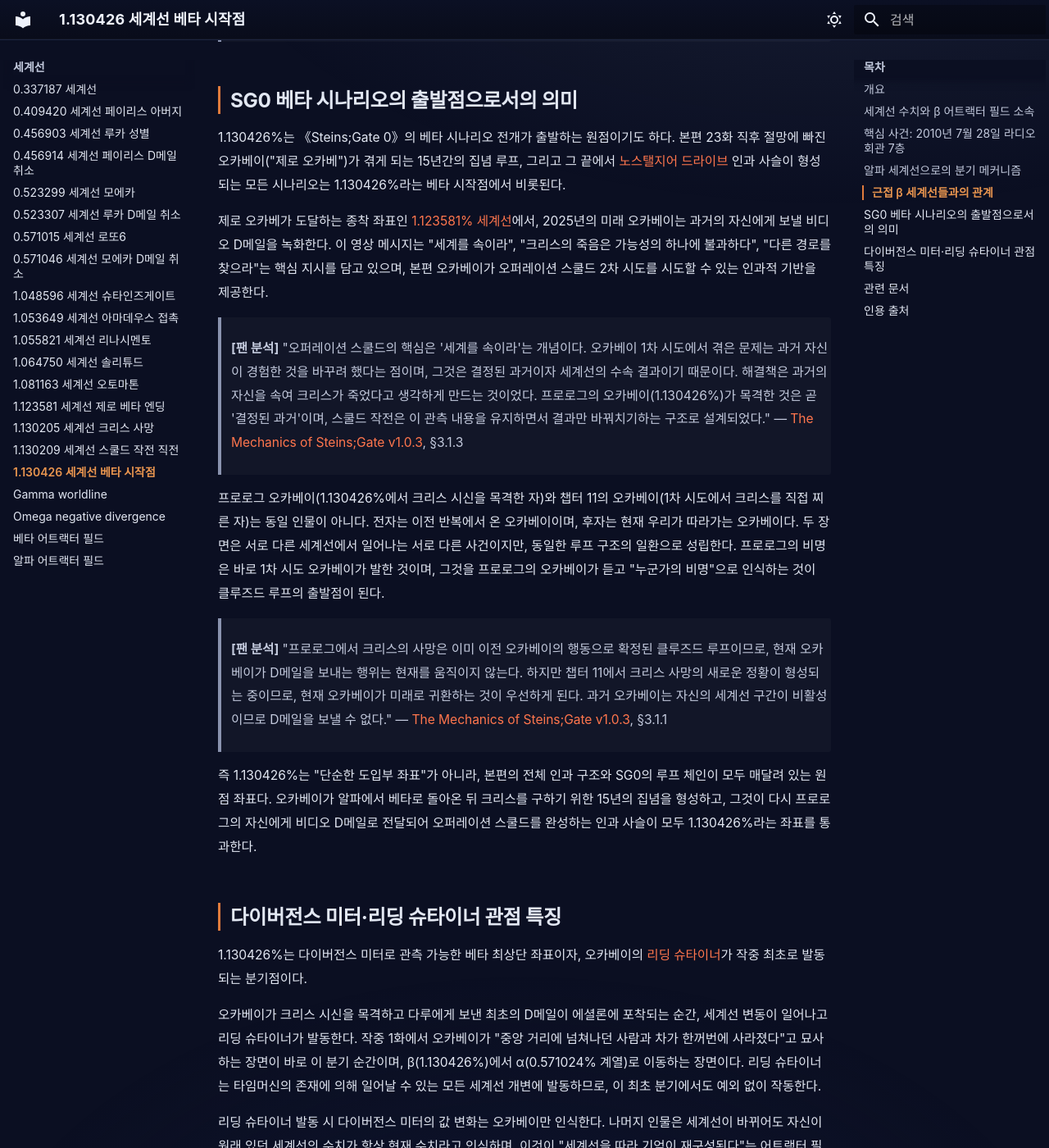
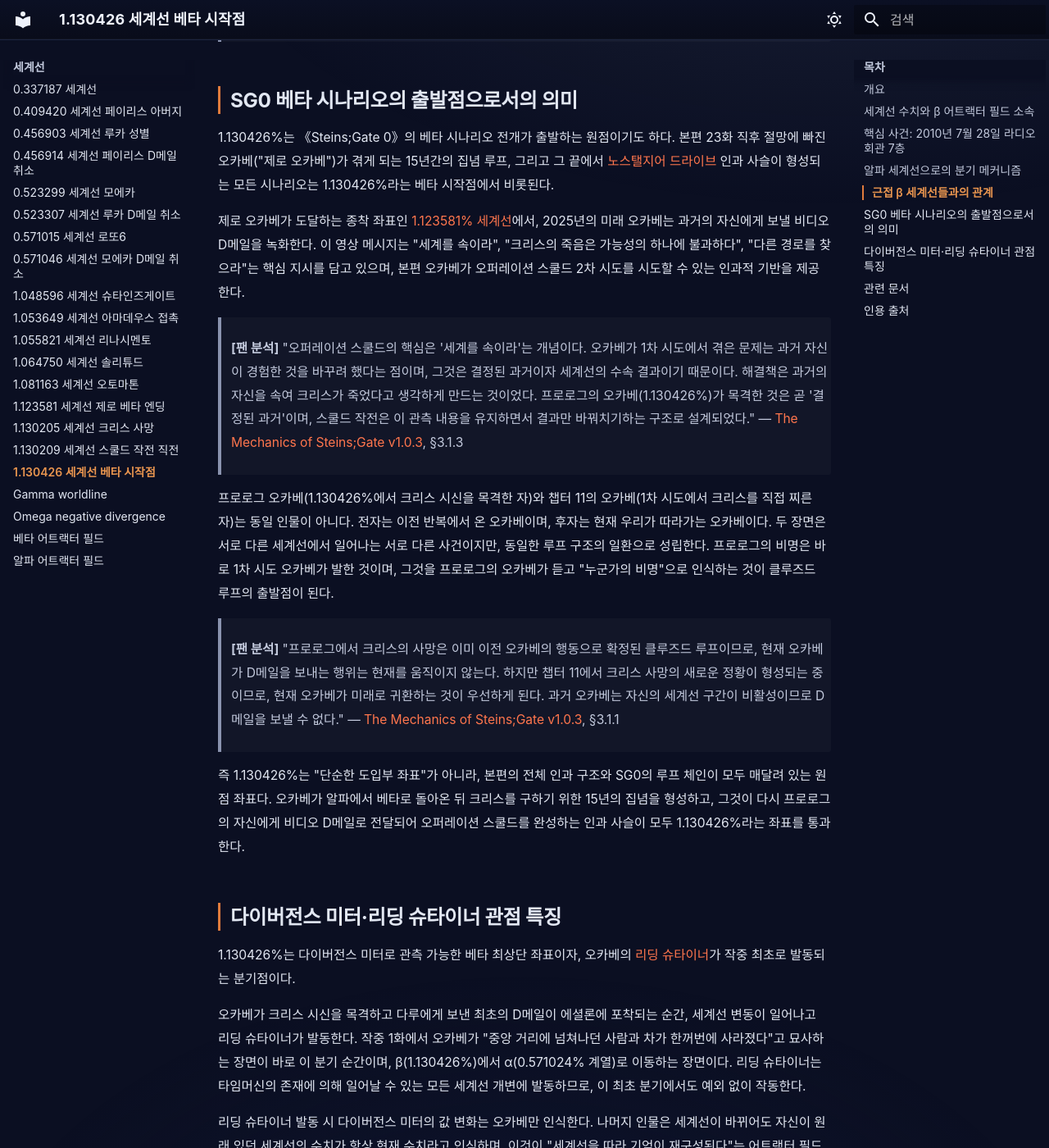
Before and after one commit to sgwiki/sgwiki.github.io, an MkDocs documentation site: the page built from wiki/세계선/1.130426-세계선-베타-시작점.md, in a window 1280 px wide and 1400 px high, scrolled down 3806 px. Shown: the whole window at 82% size. Built offline with MkDocs 1.6.1 and Material for MkDocs 9.7.7, drawn with Linux system fonts in a browser that asks for light colours; some web fonts are replaced; some of the changed text lies outside the part shown.

Commit message:
fix(wiki): 1.130426-세계선-베타-시작점 — 조사 교정과 잉여 이 제거
오카베는 모음으로 끝나므로 주격은 가, 보조사는 는이다. 주격 6건과
보조사 1건을 고쳤다. 아울러 오카베이가·오카베이는·오카베이의·오카베이만·
오카베이( 처럼 이름 뒤에 이가 덧붙은 17건에서 그 이를 뺐다.
서술격(오카베이며·오카베이다)은 정상이므로 건드리지 않았다.

Co-Authored-By: Claude Opus 5 <noreply@anthropic.com>
Claude-Session: https://claude.ai/code/session_01XRMj8dVW9a2VEvvZXjYpVE

```diff
--- a/wiki/세계선/1.130426-세계선-베타-시작점.md
+++ b/wiki/세계선/1.130426-세계선-베타-시작점.md
@@ -46,11 +46,11 @@ description: "1.130426% 세계선은 베타 어트랙터 필드 소속의 세계
 5. **나카바치 발표회 취소**: 타임머신 불시착으로 인해 발표회 자체가 물리적으로 중단 또는 취소된다.
 6. **크리스 생존 (알파 전환)**: 크리스가 발표회장에 가지 않게 되면서 사망 사건이 발생하지 않는 경로로 세계선이 재구성된다. 크리스가 살아남아 라보 멤버가 되고, 시이나 마유리 사망이 수속으로 작용하는 알파 어트랙터 필드로 이동한다.
 
-이 분기 메커니즘에서 핵심은 "D메일 내용 자체가 아니라 D메일이 송신되었다는 사실이 SERN에 포착되었느냐"이다. 오카베이 보낸 문자가 크리스의 사망을 알리는 내용이었던 것은 부수적이며, 본질적 인과는 "타임머신 단서를 담은 통신이 SERN 관측망에 기록되었다"는 사건에 있다.
+이 분기 메커니즘에서 핵심은 "D메일 내용 자체가 아니라 D메일이 송신되었다는 사실이 SERN에 포착되었느냐"이다. 오카베가 보낸 문자가 크리스의 사망을 알리는 내용이었던 것은 부수적이며, 본질적 인과는 "타임머신 단서를 담은 통신이 SERN 관측망에 기록되었다"는 사건에 있다.
 
 > **[공식]** "7월 28일 에셜론의 메일 데이터를 삭제하는 것으로 7월 28일부터 8월 21일까지 인과율은 β세계선 1.130205%로 재구성되는 것입니다. 이것은 D메일이 애초에 인과율의 고리로부터 벗어난 이레귤러한 경우기 때문에 그것을 보내거나 지우거나 하는 간섭을 하면 인과율을 무시한 커다란 개변이 발생한다는 본 작품의 인과율 개변에 대한 룰에 따르고 있습니다." — [슈타게 공식 QA자료집](../근거자료/공식/qa-자료집.md), Q25
 
-반대로 말하면, 오카베이 챕터 10에서 IBN 5100으로 에셜론에 기록된 최초 D메일 데이터를 삭제하면 알파 분기의 원인(에셜론 포착)이 소거되어 베타 세계선(1.130205% 인근)으로 되돌아오는 것이다. 알파/베타를 가르는 결정적 기준은 스즈하의 타임머신이 라디오 회관 건물에 박혀 있느냐(알파) 아니냐(베타)로 요약할 수 있다.
+반대로 말하면, 오카베가 챕터 10에서 IBN 5100으로 에셜론에 기록된 최초 D메일 데이터를 삭제하면 알파 분기의 원인(에셜론 포착)이 소거되어 베타 세계선(1.130205% 인근)으로 되돌아오는 것이다. 알파/베타를 가르는 결정적 기준은 스즈하의 타임머신이 라디오 회관 건물에 박혀 있느냐(알파) 아니냐(베타)로 요약할 수 있다.
 
 ## 근접 β 세계선들과의 관계
 
@@ -64,39 +64,39 @@ description: "1.130426% 세계선은 베타 어트랙터 필드 소속의 세계
 | [1.130212%](1.130205-세계선-크리스-사망.md) | 스쿨드 작전 왕복 2회 후 도달점 | 2차 시도 오카베가 도착하는 좌표 |
 | 1.130238% | 마유리 엔딩 | 크리스를 구하지 않고 마유리와 맺어지는 분기 |
 
-1.130426%와 1.130205%의 차이는 0.000221%로, 어트랙터 필드 내의 미세 변동에 해당한다. 1.130426%는 "아직 오카베이 알파를 경험하기 전, 베타 원상태"를 가리키며, 1.130205%는 "알파 탈출 후 되돌아온 베타 좌표"를 가리킨다. 양쪽 모두 베타 수속 안에 있으므로 크리스 사망이라는 결과는 동일하지만, 1.130205%의 오카베이는 이미 알파에서의 기억(리딩 슈타이너로 유지)을 가진 채 이 좌표에 머문다는 차이가 있다.
+1.130426%와 1.130205%의 차이는 0.000221%로, 어트랙터 필드 내의 미세 변동에 해당한다. 1.130426%는 "아직 오카베가 알파를 경험하기 전, 베타 원상태"를 가리키며, 1.130205%는 "알파 탈출 후 되돌아온 베타 좌표"를 가리킨다. 양쪽 모두 베타 수속 안에 있으므로 크리스 사망이라는 결과는 동일하지만, 1.130205%의 오카베는 이미 알파에서의 기억(리딩 슈타이너로 유지)을 가진 채 이 좌표에 머문다는 차이가 있다.
 
 > **[공식]** "챕터11 돌입시의 세계선변동률은 1.130205%에 비해 슈타인즈 게이트 돌입직전의 세계선 변동률은 1.130212% 이 오차는 타임트래블 왕복2회분의 세계선변동의 결과라 생각된다." — [슈타게 공식 QA자료집](../근거자료/공식/qa-자료집.md), Q29
 
 즉 1.130205%에서 오퍼레이션 스쿨드를 위해 물리적 타임 트래블을 2회 왕복하면 미세한 변동이 누적되어 1.130212%에 도달한다. 이 미세 변동 덕분에 1차 시도 오카베와 2차 시도 오카베가 동일 시공간에서 물리적으로 마주치지 않는다.
 
-1.130238%는 크리스와의 결속이 약해진 오카베이 알파를 탈출한 뒤 크리스의 죽음을 받아들이고 마유리와 연인 관계가 되는 비극적 분기다. 이 세계선에서는 스즈하가 8월 21일에 나타나지 않으며, 오퍼레이션 스쿨드가 발동하지 않는다.
+1.130238%는 크리스와의 결속이 약해진 오카베가 알파를 탈출한 뒤 크리스의 죽음을 받아들이고 마유리와 연인 관계가 되는 비극적 분기다. 이 세계선에서는 스즈하가 8월 21일에 나타나지 않으며, 오퍼레이션 스쿨드가 발동하지 않는다.
 
 > **[팬 분석]** "마유리 엔딩에서는 8월 21일이 지나도 스즈하가 나타나지 않는다. 오카베가 크리스의 죽음을 신문 기사로 직접 확인하면서 더 이상 자기 기만을 유지하지 못하기 때문에, 오퍼레이션 스쿨드가 발동할 계기가 형성되지 않는다. 스쿨드의 지식을 가진 스즈하가 이 세계선에 도착하는 것 자체가 모순을 일으킬 수 있다." — [The Mechanics of Steins;Gate v1.0.3](../근거자료/비공식/mechanics-of-steins-gate/ch3.md), §3.3.2
 
 ## SG0 베타 시나리오의 출발점으로서의 의미
 
-1.130426%는 《Steins;Gate 0》의 베타 시나리오 전개가 출발하는 원점이기도 하다. 본편 23화 직후 절망에 빠진 오카베이("제로 오카베")가 겪게 되는 15년간의 집념 루프, 그리고 그 끝에서 [노스탤지어 드라이브](../lore/노스탤지어-드라이브.md) 인과 사슬이 형성되는 모든 시나리오는 1.130426%라는 베타 시작점에서 비롯된다.
+1.130426%는 《Steins;Gate 0》의 베타 시나리오 전개가 출발하는 원점이기도 하다. 본편 23화 직후 절망에 빠진 오카베("제로 오카베")가 겪게 되는 15년간의 집념 루프, 그리고 그 끝에서 [노스탤지어 드라이브](../lore/노스탤지어-드라이브.md) 인과 사슬이 형성되는 모든 시나리오는 1.130426%라는 베타 시작점에서 비롯된다.
 
-제로 오카베가 도달하는 종착 좌표인 [1.123581% 세계선](1.123581-세계선-제로-베타-엔딩.md)에서, 2025년의 미래 오카베이는 과거의 자신에게 보낼 비디오 D메일을 녹화한다. 이 영상 메시지는 "세계를 속이라", "크리스의 죽음은 가능성의 하나에 불과하다", "다른 경로를 찾으라"는 핵심 지시를 담고 있으며, 본편 오카베이가 오퍼레이션 스쿨드 2차 시도를 시도할 수 있는 인과적 기반을 제공한다.
+제로 오카베가 도달하는 종착 좌표인 [1.123581% 세계선](1.123581-세계선-제로-베타-엔딩.md)에서, 2025년의 미래 오카베는 과거의 자신에게 보낼 비디오 D메일을 녹화한다. 이 영상 메시지는 "세계를 속이라", "크리스의 죽음은 가능성의 하나에 불과하다", "다른 경로를 찾으라"는 핵심 지시를 담고 있으며, 본편 오카베가 오퍼레이션 스쿨드 2차 시도를 시도할 수 있는 인과적 기반을 제공한다.
 
-> **[팬 분석]** "오퍼레이션 스쿨드의 핵심은 '세계를 속이라'는 개념이다. 오카베이 1차 시도에서 겪은 문제는 과거 자신이 경험한 것을 바꾸려 했다는 점이며, 그것은 결정된 과거이자 세계선의 수속 결과이기 때문이다. 해결책은 과거의 자신을 속여 크리스가 죽었다고 생각하게 만드는 것이었다. 프로로그의 오카베이(1.130426%)가 목격한 것은 곧 '결정된 과거'이며, 스쿨드 작전은 이 관측 내용을 유지하면서 결과만 바꿔치기하는 구조로 설계되었다." — [The Mechanics of Steins;Gate v1.0.3](../근거자료/비공식/mechanics-of-steins-gate/ch3.md), §3.1.3
+> **[팬 분석]** "오퍼레이션 스쿨드의 핵심은 '세계를 속이라'는 개념이다. 오카베가 1차 시도에서 겪은 문제는 과거 자신이 경험한 것을 바꾸려 했다는 점이며, 그것은 결정된 과거이자 세계선의 수속 결과이기 때문이다. 해결책은 과거의 자신을 속여 크리스가 죽었다고 생각하게 만드는 것이었다. 프로로그의 오카베(1.130426%)가 목격한 것은 곧 '결정된 과거'이며, 스쿨드 작전은 이 관측 내용을 유지하면서 결과만 바꿔치기하는 구조로 설계되었다." — [The Mechanics of Steins;Gate v1.0.3](../근거자료/비공식/mechanics-of-steins-gate/ch3.md), §3.1.3
 
-프로로그 오카베이(1.130426%에서 크리스 시신을 목격한 자)와 챕터 11의 오카베이(1차 시도에서 크리스를 직접 찌른 자)는 동일 인물이 아니다. 전자는 이전 반복에서 온 오카베이이며, 후자는 현재 우리가 따라가는 오카베이다. 두 장면은 서로 다른 세계선에서 일어나는 서로 다른 사건이지만, 동일한 루프 구조의 일환으로 성립한다. 프로로그의 비명은 바로 1차 시도 오카베이가 발한 것이며, 그것을 프로로그의 오카베이가 듣고 "누군가의 비명"으로 인식하는 것이 클루즈드 루프의 출발점이 된다.
+프로로그 오카베(1.130426%에서 크리스 시신을 목격한 자)와 챕터 11의 오카베(1차 시도에서 크리스를 직접 찌른 자)는 동일 인물이 아니다. 전자는 이전 반복에서 온 오카베이며, 후자는 현재 우리가 따라가는 오카베이다. 두 장면은 서로 다른 세계선에서 일어나는 서로 다른 사건이지만, 동일한 루프 구조의 일환으로 성립한다. 프로로그의 비명은 바로 1차 시도 오카베가 발한 것이며, 그것을 프로로그의 오카베가 듣고 "누군가의 비명"으로 인식하는 것이 클루즈드 루프의 출발점이 된다.
 
-> **[팬 분석]** "프로로그에서 크리스의 사망은 이미 이전 오카베이의 행동으로 확정된 클루즈드 루프이므로, 현재 오카베이가 D메일을 보내는 행위는 현재를 움직이지 않는다. 하지만 챕터 11에서 크리스 사망의 새로운 정황이 형성되는 중이므로, 현재 오카베이가 미래로 귀환하는 것이 우선하게 된다. 과거 오카베이는 자신의 세계선 구간이 비활성이므로 D메일을 보낼 수 없다." — [The Mechanics of Steins;Gate v1.0.3](../근거자료/비공식/mechanics-of-steins-gate/ch3.md), §3.1.1
+> **[팬 분석]** "프로로그에서 크리스의 사망은 이미 이전 오카베의 행동으로 확정된 클루즈드 루프이므로, 현재 오카베가 D메일을 보내는 행위는 현재를 움직이지 않는다. 하지만 챕터 11에서 크리스 사망의 새로운 정황이 형성되는 중이므로, 현재 오카베가 미래로 귀환하는 것이 우선하게 된다. 과거 오카베는 자신의 세계선 구간이 비활성이므로 D메일을 보낼 수 없다." — [The Mechanics of Steins;Gate v1.0.3](../근거자료/비공식/mechanics-of-steins-gate/ch3.md), §3.1.1
 
-즉 1.130426%는 "단순한 도입부 좌표"가 아니라, 본편의 전체 인과 구조와 SG0의 루프 체인이 모두 매달려 있는 원점 좌표다. 오카베이가 알파에서 베타로 돌아온 뒤 크리스를 구하기 위한 15년의 집념을 형성하고, 그것이 다시 프로로그의 자신에게 비디오 D메일로 전달되어 오퍼레이션 스쿨드를 완성하는 인과 사슬이 모두 1.130426%라는 좌표를 통과한다.
+즉 1.130426%는 "단순한 도입부 좌표"가 아니라, 본편의 전체 인과 구조와 SG0의 루프 체인이 모두 매달려 있는 원점 좌표다. 오카베가 알파에서 베타로 돌아온 뒤 크리스를 구하기 위한 15년의 집념을 형성하고, 그것이 다시 프로로그의 자신에게 비디오 D메일로 전달되어 오퍼레이션 스쿨드를 완성하는 인과 사슬이 모두 1.130426%라는 좌표를 통과한다.
 
 ## 다이버전스 미터·리딩 슈타이너 관점 특징
 
-1.130426%는 다이버전스 미터로 관측 가능한 베타 최상단 좌표이자, 오카베이의 [리딩 슈타이너](../lore/리딩-슈타이너.md)가 작중 최초로 발동되는 분기점이다.
+1.130426%는 다이버전스 미터로 관측 가능한 베타 최상단 좌표이자, 오카베의 [리딩 슈타이너](../lore/리딩-슈타이너.md)가 작중 최초로 발동되는 분기점이다.
 
-오카베이가 크리스 시신을 목격하고 다루에게 보낸 최초의 D메일이 에셜론에 포착되는 순간, 세계선 변동이 일어나고 리딩 슈타이너가 발동한다. 작중 1화에서 오카베이가 "중앙 거리에 넘쳐나던 사람과 차가 한꺼번에 사라졌다"고 묘사하는 장면이 바로 이 분기 순간이며, β(1.130426%)에서 α(0.571024% 계열)로 이동하는 장면이다. 리딩 슈타이너는 타임머신의 존재에 의해 일어날 수 있는 모든 세계선 개변에 발동하므로, 이 최초 분기에서도 예외 없이 작동한다.
+오카베가 크리스 시신을 목격하고 다루에게 보낸 최초의 D메일이 에셜론에 포착되는 순간, 세계선 변동이 일어나고 리딩 슈타이너가 발동한다. 작중 1화에서 오카베가 "중앙 거리에 넘쳐나던 사람과 차가 한꺼번에 사라졌다"고 묘사하는 장면이 바로 이 분기 순간이며, β(1.130426%)에서 α(0.571024% 계열)로 이동하는 장면이다. 리딩 슈타이너는 타임머신의 존재에 의해 일어날 수 있는 모든 세계선 개변에 발동하므로, 이 최초 분기에서도 예외 없이 작동한다.
 
-리딩 슈타이너 발동 시 다이버전스 미터의 값 변화는 오카베이만 인식한다. 나머지 인물은 세계선이 바뀌어도 자신이 원래 있던 세계선의 수치가 항상 현재 수치라고 인식하며, 이것이 "세계선을 따라 기억이 재구성된다"는 어트랙터 필드 이론의 관측적 현상이다.
+리딩 슈타이너 발동 시 다이버전스 미터의 값 변화는 오카베만 인식한다. 나머지 인물은 세계선이 바뀌어도 자신이 원래 있던 세계선의 수치가 항상 현재 수치라고 인식하며, 이것이 "세계선을 따라 기억이 재구성된다"는 어트랙터 필드 이론의 관측적 현상이다.
 
-한 가지 주목할 점은, 1.130426%에서 크리스의 사망을 "피 웅덩이에 쓰러져 있는 것"만 관측하고 사망 자체를 직접 확인하지 않았다는 것이다. 이것이 훗날 오퍼레이션 스쿨드에서 "관측 내용을 유지하면서 실제 결과만 바꾸는" 전략이 가능해지는 기반이 된다. 오카베이가 크리스의 사망을 직접 확인하지 않았기 때문에, 크리스의 죽음이 베타 수속의 고정점(Attractor Point)이 되지 않고 "가능성의 하나"로 남을 수 있었다.
+한 가지 주목할 점은, 1.130426%에서 크리스의 사망을 "피 웅덩이에 쓰러져 있는 것"만 관측하고 사망 자체를 직접 확인하지 않았다는 것이다. 이것이 훗날 오퍼레이션 스쿨드에서 "관측 내용을 유지하면서 실제 결과만 바꾸는" 전략이 가능해지는 기반이 된다. 오카베가 크리스의 사망을 직접 확인하지 않았기 때문에, 크리스의 죽음이 베타 수속의 고정점(Attractor Point)이 되지 않고 "가능성의 하나"로 남을 수 있었다.
 
 ## 관련 문서
 
```
Also changed, not shown: other parts of wiki/세계선/1.130426-세계선-베타-시작점.md (+1 -1 lines).
